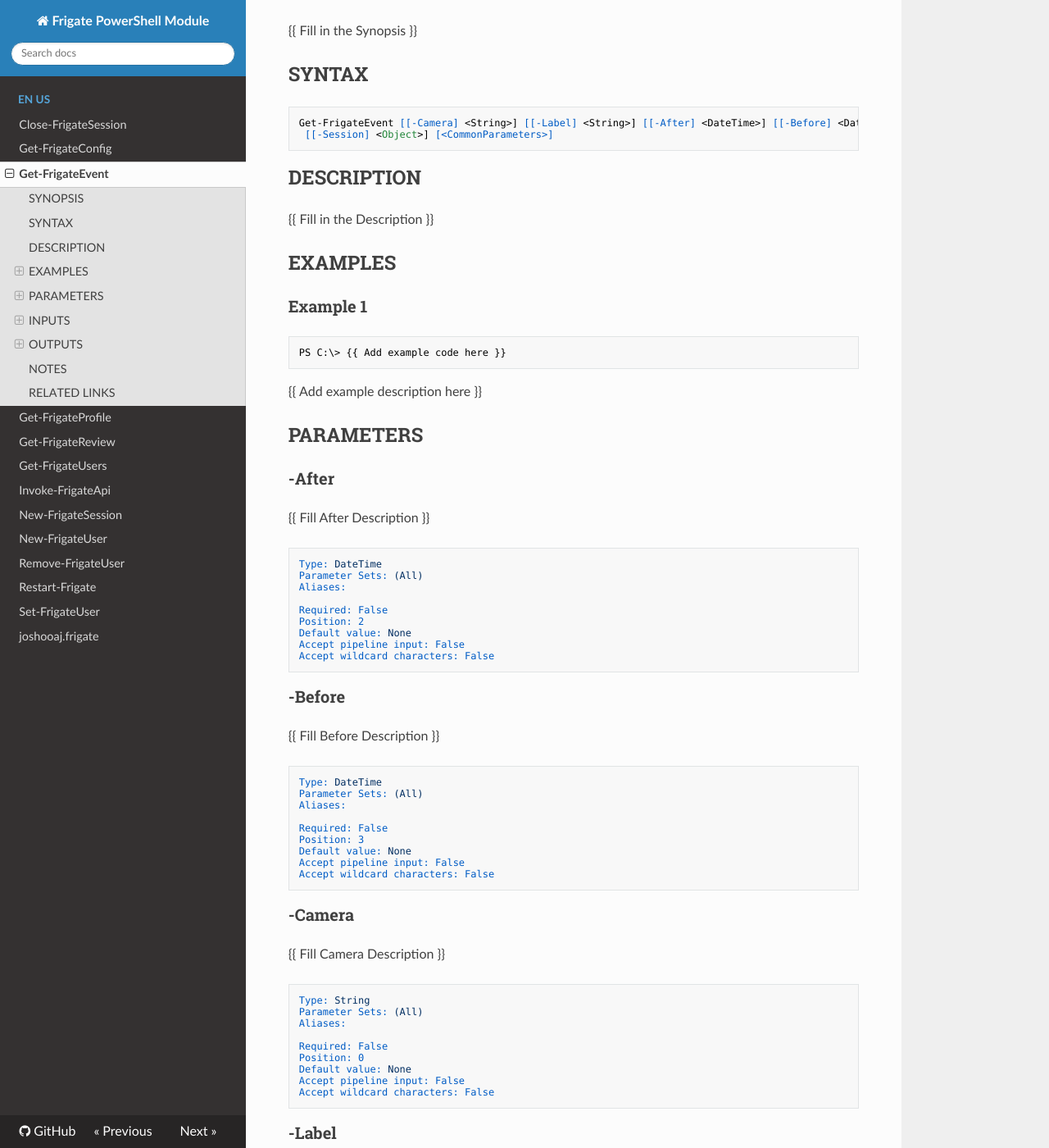
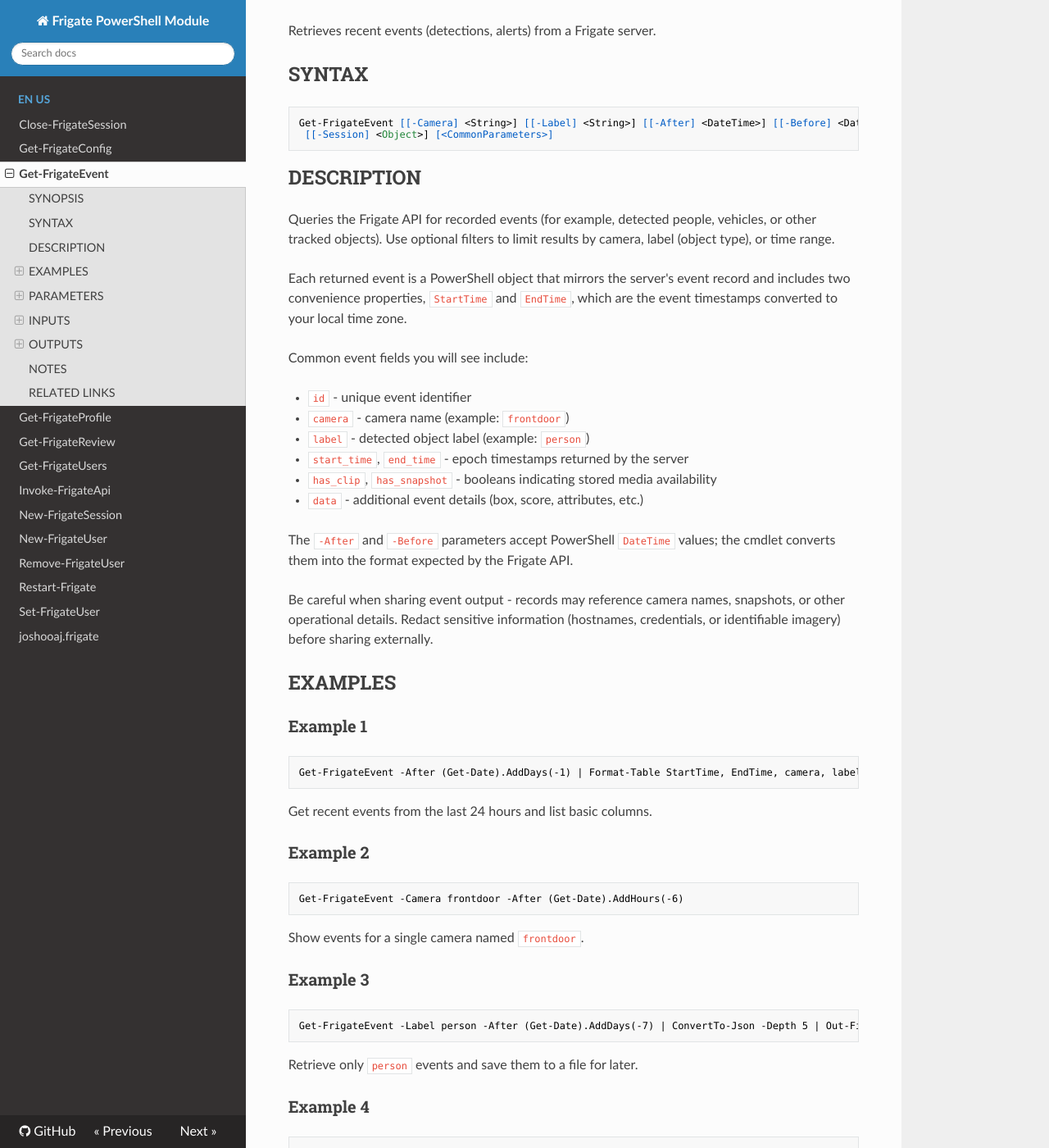
Before and after one commit to joshooaj/joshooaj.frigate, an MkDocs documentation site: the page built from docs/en-US/Get-FrigateEvent.md, in a window 1280 px wide and 1400 px high, scrolled down 190 px. Shown: the whole window at 82% size. Built offline with MkDocs 1.6.1, drawn with Linux system fonts in a browser that asks for light colours; nearby versions of some CDN libraries; some of the changed text lies outside the part shown.

Commit message:
docs: Update Get-FrigateEvent

````diff
--- a/docs/en-US/Get-FrigateEvent.md
+++ b/docs/en-US/Get-FrigateEvent.md
@@ -8,7 +8,7 @@
 # Get-FrigateEvent
 
 ## SYNOPSIS
-{{ Fill in the Synopsis }}
+Retrieves recent events (detections, alerts) from a Frigate server.
 
 ## SYNTAX
 
@@ -18,21 +18,62 @@
 ```
 
 ## DESCRIPTION
-{{ Fill in the Description }}
+Queries the Frigate API for recorded events (for example, detected people, vehicles, or other tracked objects). Use optional filters to limit results by camera, label (object type), or time range.
+
+Each returned event is a PowerShell object that mirrors the server's event record and includes two convenience properties, `StartTime` and `EndTime`, which are the event timestamps converted to your local time zone.
+
+Common event fields you will see include:
+
+- `id` - unique event identifier
+- `camera` - camera name (example: `frontdoor`)
+- `label` - detected object label (example: `person`)
+- `start_time`, `end_time` - epoch timestamps returned by the server
+- `has_clip`, `has_snapshot` - booleans indicating stored media availability
+- `data` - additional event details (box, score, attributes, etc.)
+
+The `-After` and `-Before` parameters accept PowerShell `DateTime` values; the cmdlet converts them into the format expected by the Frigate API.
+
+Be careful when sharing event output - records may reference camera names, snapshots, or other operational details. Redact sensitive information (hostnames, credentials, or identifiable imagery) before sharing externally.
 
 ## EXAMPLES
 
 ### Example 1
+
 ```powershell
-PS C:\> {{ Add example code here }}
+Get-FrigateEvent -After (Get-Date).AddDays(-1) | Format-Table StartTime, EndTime, camera, label, has_clip
 ```
 
-{{ Add example description here }}
+Get recent events from the last 24 hours and list basic columns.
+
+### Example 2
+
+```powershell
+Get-FrigateEvent -Camera frontdoor -After (Get-Date).AddHours(-6)
+```
+
+Show events for a single camera named `frontdoor`.
+
+### Example 3
+
+```powershell
+Get-FrigateEvent -Label person -After (Get-Date).AddDays(-7) | ConvertTo-Json -Depth 5 | Out-File .\person-events.json -Encoding utf8
+```
+
+Retrieve only `person` events and save them to a file for later.
+
+### Example 4
+
+```powershell
+$session = New-FrigateSession -Uri 'https://frigate.example.local' -Credential (Get-Credential)
+$session | Get-FrigateEvent -After (Get-Date).AddHours(-1)
+```
+
+Query using an explicit session object created earlier.
 
 ## PARAMETERS
 
 ### -After
-{{ Fill After Description }}
+Filter results to events that occurred after the provided datetime.
 
 ```yaml
 Type: DateTime
@@ -47,7 +88,7 @@
 ```
 
 ### -Before
-{{ Fill Before Description }}
+Filter results to events that occurred before the provided datetime.
 
 ```yaml
 Type: DateTime
@@ -62,7 +103,7 @@
 ```
 
 ### -Camera
-{{ Fill Camera Description }}
+Filter results to a specific camera by name (string). Example: `frontdoor`.
 
 ```yaml
 Type: String
@@ -77,7 +118,7 @@
 ```
 
 ### -Label
-{{ Fill Label Description }}
+Filter results to a specific detection label (for example `person`, `car`). The value is case-insensitive.
 
 ```yaml
 Type: String
@@ -92,7 +133,10 @@
 ```
 
 ### -Session
-{{ Fill Session Description }}
+
+A session object created by `New-FrigateSession` that represents an authenticated connection to a Frigate server. If omitted, the cmdlet will attempt to use the last session created in this PowerShell session.
+
+Accepts pipeline input by value or by property name.
 
 ```yaml
 Type: Object
@@ -116,6 +160,13 @@
 ## OUTPUTS
 
 ### System.Object
+
+Each object represents a single Frigate event. The returned object includes the server fields plus `StartTime` and `EndTime` (converted to local time) for easy display.
+
 ## NOTES
 
+If the command reports the session is missing or invalid, run `New-FrigateSession` to create a session and try again.
+
+Events may reference stored clips or snapshots - `has_clip` and `has_snapshot` indicate whether media is available on the server for that event.
+
 ## RELATED LINKS
````
